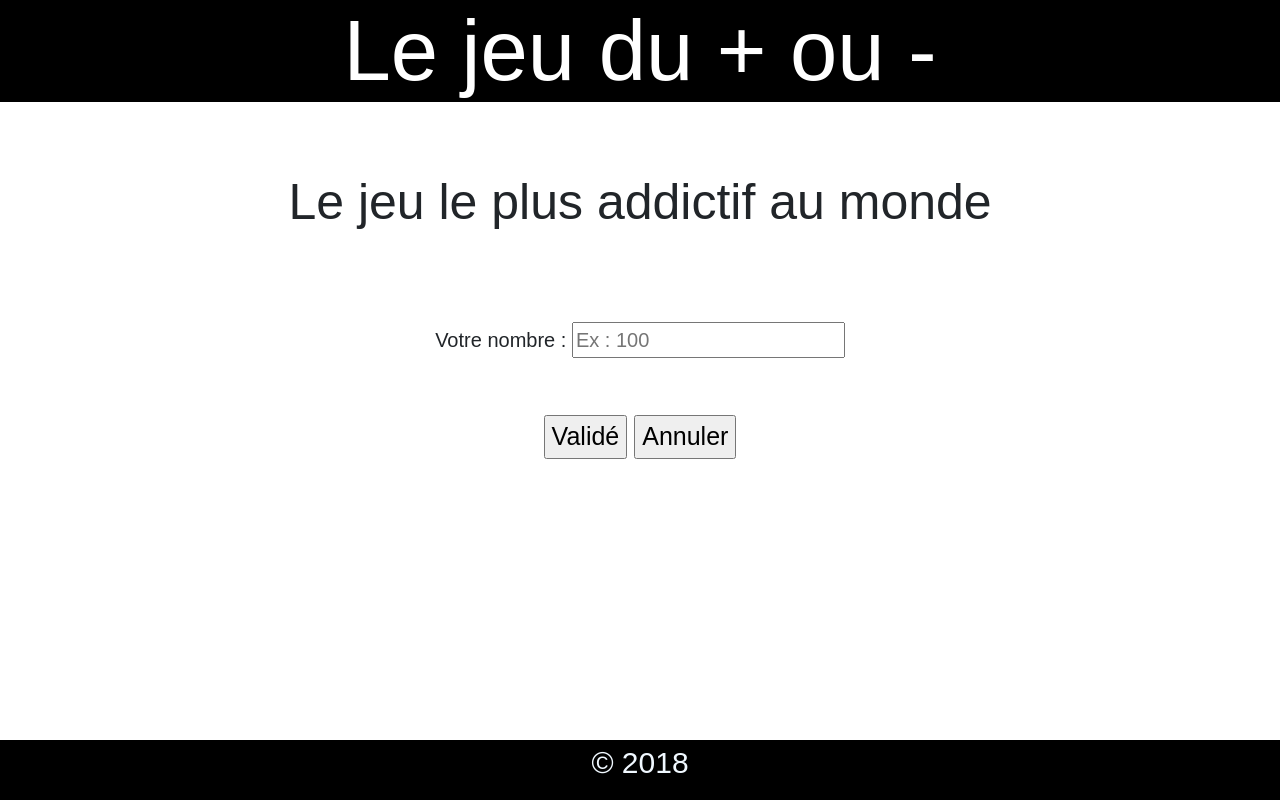
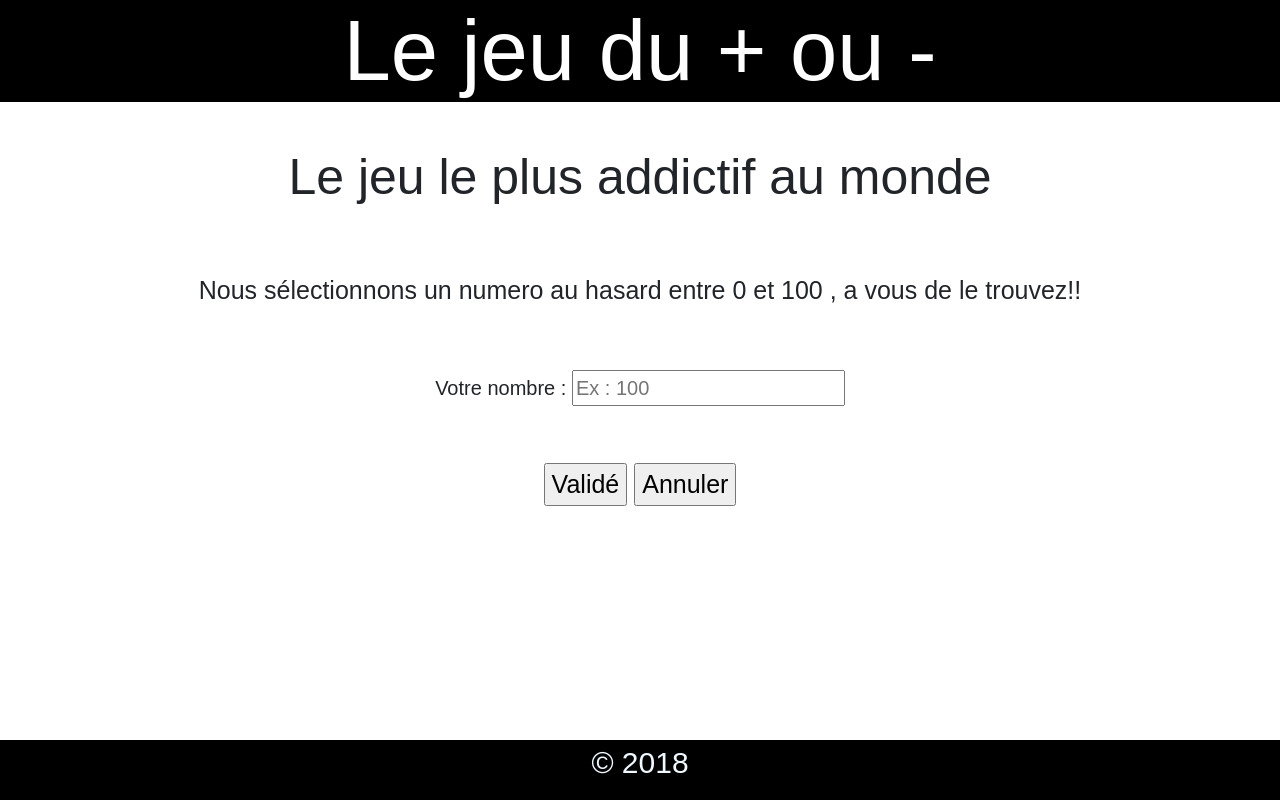
Before and after one commit to AdPatres70/jeux_plus_ou_moins, a plain HTML site: page index.html in a window 1280 px wide. Drawn offline with nearby package versions, Linux system fonts and the light colour scheme; a web font is replaced by a local one.

Commit message:
[HTML][CSS]
rajout d'une phrase d'accroche

```diff
--- a/index.html
+++ b/index.html
@@ -12,6 +12,7 @@
     <body>
         <header> <h1>Le jeu du + ou - </h1></header>
          <h2>Le jeu le plus addictif au monde </h2>
+         <p class="description">Nous sélectionnons un numero au hasard entre 0 et 100 , a vous de le trouvez!!</p>
 
 
          <p id="res"></p>
--- a/style.css
+++ b/style.css
@@ -22,7 +22,7 @@ h2{
     font-size:50px;
     text-align: center;
     margin: 35px;
-    padding: 35px;
+    padding: 10px;
 }
 
 .label{
@@ -38,6 +38,14 @@ h2{
     margin: 12px;
     padding: 12px;
     margin-bottom:80px;
+
+}
+
+.description{
+    font-size: 25px;
+    text-align: center;
+    margin: 20px;
+    padding: 20px;
 
 }
 
```
